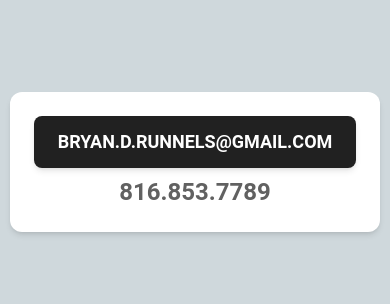
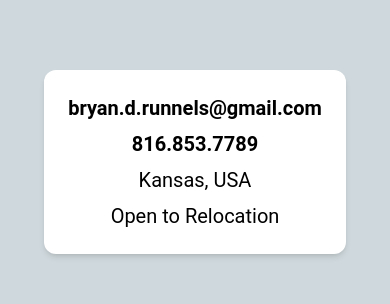
Before and after one commit to BDRunnels/personalSite, a React (Create React App) app: page /contact in a window 390 px wide. Shown: the part 234-538 px from the top of the page. Built offline with nearby package versions, Linux system fonts and the light colour scheme.

Commit message:
Added new dark class image and adjusted footer / contact components to be responsive

```diff
--- a/src/components/Contact/Contact.component.jsx
+++ b/src/components/Contact/Contact.component.jsx
@@ -2,15 +2,15 @@ import { Card, CardBody, Button } from "@material-tailwind/react";
 const Contact = () => {
     return(
             <div className="flex items-center justify-center h-[80vh]">
-                    <Card className="mx-auto dark:bg-black dark:border-2 dark:border-white">
-                    <CardBody>
-                        <Button className="font-bold dark:text-white text-lg hover:bg-teal-800"> <a href="mailto:bryan.d.runnels@gmail.com">bryan.d.runnels@gmail.com</a></Button>
-                        <h1 className="font-bold dark:text-white text-2xl text-center mt-2"> 816.853.7789 </h1>
+                <Card className="mx-auto dark:bg-black dark:border-2 dark:border-white max-w-[90vw] ">
+                    <CardBody className="">
+                        <a href="mailto:bryan.d.runnels@gmail.com" className=" font-bold dark:text-white text-black text-xl hover:underline">bryan.d.runnels@gmail.com</a>
+                        <h1 className="font-bold dark:text-white text-black text-xl text-center mt-2"> 816.853.7789 </h1>
+                        <h2 className="text-center text-xl text-black dark:text-white mt-2"> Kansas, USA </h2>
+                        <h2 className="text-center text-xl text-black dark:text-white mt-2"> Open to Relocation </h2>
                     </CardBody>
-                    </Card>
-
+                </Card>
             </div>
-
     );
 };
 
--- a/src/components/Footer/Footer.component.jsx
+++ b/src/components/Footer/Footer.component.jsx
@@ -8,7 +8,7 @@ import { CgMail } from "react-icons/cg";
 const Footer = () => {
   return (
     <div className="h-20">
-      <footer className=" fixed h-[5%] bottom-0 flex w-full flex-row flex-wrap items-center justify-center gap-y-6 gap-x-12 border-2 border-white text-center md:justify-around z-10 dark:bg-black dark:border-none bg-[#9AC4E4] dark:text-white rounded-md">
+      <footer className=" dark:!rounded-b-none fixed h-[5%] bottom-0 flex w-full flex-row flex-wrap items-center justify-center gap-y-6 gap-x-12 border-2 border-white text-center md:justify-around z-10 dark:bg-black dark:border-none bg-[#9AC4E4] dark:text-white rounded-md">
         {/* <Typography className="font-bold">
               &copy;Bryan Runnels
         </Typography> */}
--- a/src/components/Home/Home.component.jsx
+++ b/src/components/Home/Home.component.jsx
@@ -16,7 +16,7 @@ import {
 
 import mountainImage from "../../assets/Summer-Dream.jpg";
 import meImage from "../../assets/Me.jpg";
-import newBg from "../../assets/nightLights.jpg";
+import mountainBgWhite from "../../assets/mountainOutlineWhite.png";
 import mountainBg from "../../assets/mountainOutline.png";
 
 const Home = () => {
@@ -86,18 +86,18 @@ const Home = () => {
 
         <div className="relative border-t-2 border-white">
             <div
-                className=" hidden dark:bg-fixed dark:bg-no-repeat dark:bg-contain dark:absolute  dark:w-[20%] dark:h-[100%] z-0 mt-10 dark:md:block"
-                style={{backgroundImage: `url(${newBg})`}}
+                className=" hidden dark:bg-fixed dark:bg-no-repeat dark:bg-contain dark:absolute dark:opacity-50  dark:w-[34%] dark:h-[100%] z-0 dark:md:block"
+                style={{backgroundImage: `url(${mountainBgWhite})`}}
 
             />
 
             <div
-                className=" hidden md:block dark:hidden bg-fixed bg-no-repeat bg-left bg-contain absolute w-[35%] h-[100%] z-0 "
+                className=" hidden md:block dark:hidden bg-fixed bg-no-repeat opacity-30 bg-left bg-contain absolute w-[34%] h-[100%] z-0 "
                 style={{backgroundImage: `url(${mountainBg})`}}
 
             />
 
-            <div className=" block px-20 md:flex md:flex-col md:flex-wrap md:items-between md:items-center border-t-2 border-white dark:border-black">
+            <div className=" block md:flex md:flex-col md:flex-wrap md:items-between md:items-center border-t-2 border-white dark:border-black">
                 <Accordion open={open1 === 1} className="p-2 lg:w-1/3 md:w-1/2">
                     <AccordionHeader onClick={() => handleOpen1(1)} className="justify-center border-2 border-white bg-[#BC986A] dark:bg-transparent dark:text-white dark:hover:bg-white dark:hover:text-black dark:hover:border-2 dark:hover:border-black rounded-lg text-black hover:text-white">
                         Who am I?
@@ -111,7 +111,7 @@ const Home = () => {
                     <AccordionHeader onClick={() => handleOpen2(2)} className="justify-center border-2 border-white bg-[#BC986A] dark:bg-transparent dark:text-white dark:hover:bg-white dark:hover:text-black dark:hover:border-2 dark:hover:border-black rounded-lg text-black hover:text-white">
                         What frameworks do I know?
                     </AccordionHeader>
-                    <AccordionBody className="text-center text-black font-extrabold bg-[#9AC4E4] dark:bg-amber-800 transition-colors rounded-lg border border-white">
+                    <AccordionBody className=" text-center text-black font-extrabold bg-[#9AC4E4] dark:bg-amber-800 transition-colors rounded-lg border border-white">
                         Lorem ipsum dolor sit amet consectetur adipisicing elit. Sunt asperiores deleniti perspiciatis mollitia omnis, sapiente ea explicabo aperiam a optio eos rem. Sequi, laborum recusandae sed dolor perferendis natus veritatis porro quisquam saepe officia excepturi veniam provident quo qui atque beatae magni velit! Voluptate beatae illum perspiciatis deserunt impedit? Pariatur?
                     </AccordionBody>
                 </Accordion>
```
Also changed, not shown: src/assets/mountainOutlineWhite.png (added).
